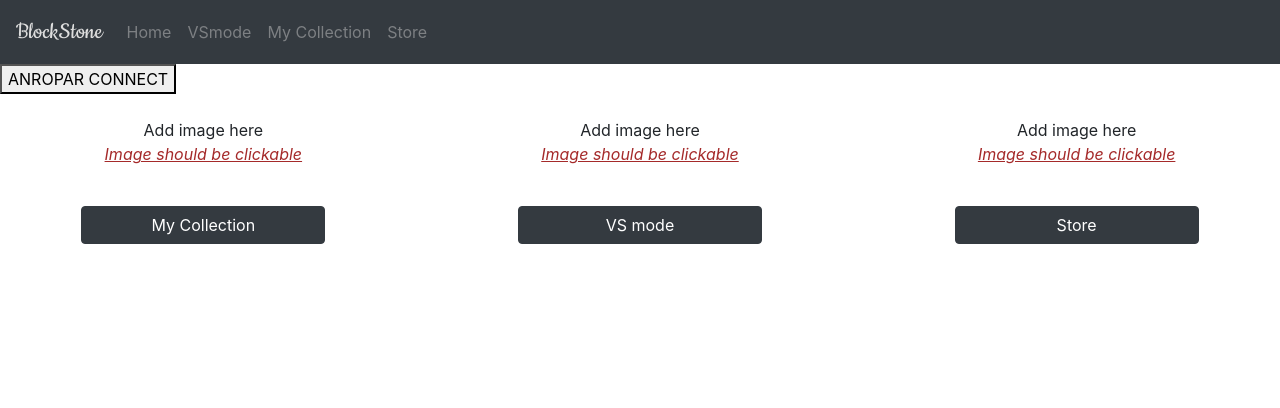
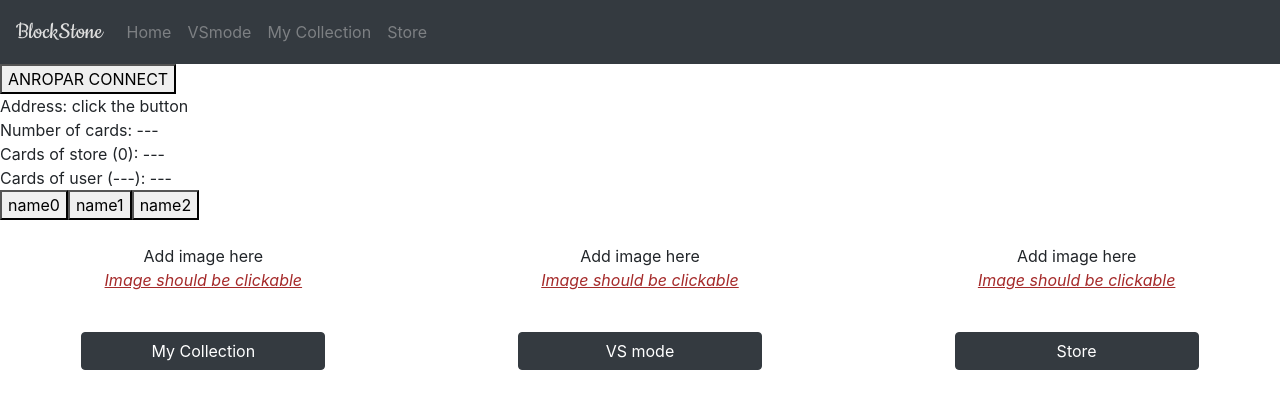
Before and after one commit to heho07/DH2642-ProjectGroup23, a React (Create React App) app: page / in a window 1280 px wide. Shown: the top 408 px of the page. Built offline with nearby package versions, Linux system fonts and the light colour scheme.

Commit message:
trying to populate blockchain store

```diff
--- a/public/ConnectClass.js
+++ b/public/ConnectClass.js
@@ -22,6 +22,10 @@ class ConnectClass{
     this.contract = null;
     this.account = null;
     //connecting to the contract
+    this.cardArray = [{
+      cNameID: "Ysera",
+      cPrice: 1
+    }];
     this.asGetContract();
   }
 
@@ -166,6 +170,14 @@ getInfo(contract, account) {
     ])
 }
 
+testAddCard(contract) {
+  const namn = this.cardArray[0].cNameID;
+  const kostnad =this.cardArray[0].cPrice;
+  console.log("hej", namn, kostnad);
+
+  contract.methods.mint(namn, kostnad).call();
+}
+
 getExistingAmount(contract) {
   return contract.methods.existingAmount().call()
 }
--- a/src/BlockStoneConnection/BlockStoneConnection.jsx
+++ b/src/BlockStoneConnection/BlockStoneConnection.jsx
@@ -13,6 +13,10 @@ import modelInstance from "../data/Model";
 class BlockStoneConnection extends Component {
   constructor(props) {
     super(props);
+    this.state = {
+      account : "click the button",
+      avCards : 0,
+    }
   }
 
 
@@ -28,17 +32,41 @@ class BlockStoneConnection extends Component {
 
 // The HTML to be rendered on the page
   handleClick(){
-    let res = window.ConnectClass.getInfo(window.ConnectClass.contract, window.ConnectClass.account );
-    res.then((e) => console.log(e));
+    //let res = window.ConnectClass.getInfo(window.ConnectClass.contract, window.ConnectClass.account );
+    const myAcc = window.ConnectClass.getNetIdAndAccount();
+    myAcc.then((e) => this.setState({
+      account :  e,
+    }))
+    .catch((err) => console.log(err));
+
+    window.ConnectClass.testAddCard(window.ConnectClass.contract);
+
+    const storeCards = window.ConnectClass.getStoreCards(window.ConnectClass.contract);
+    storeCards.then((e) => console.log(e))
+    .catch((err) => console.log(err));
+
   }
 
+
   render(){
-  	console.log(window);
+    console.log(window);
     return(
       <div>
         <button onClick = {() => this.handleClick()}>ANROPAR CONNECT</button>
-      </div>
-    );
+
+        <div>Address: <span id="walletAddress">{this.state.account}</span></div>
+        <div>Number of cards: <span id="cardsNum">---</span></div>
+        <div>Cards of store (<span id="storeCardsNum">{this.state.avCards}</span>): <span id="storeCards">---</span></div>
+        <div>Cards of user (<span id="userCardsNum">---</span>): <span id="userCards">---</span></div>
+        <div>
+          <button id="btn0" data-id="0" value="1000000000000000000">name0</button>
+          <button id="btn1" data-id="1" value="2000000000000000000">name1</button>
+          <button id="btn2" data-id="2" value="3000000000000000000">name2</button>
+        </div>
+       </div>
+
+
+       );
   }
 }
 
```
